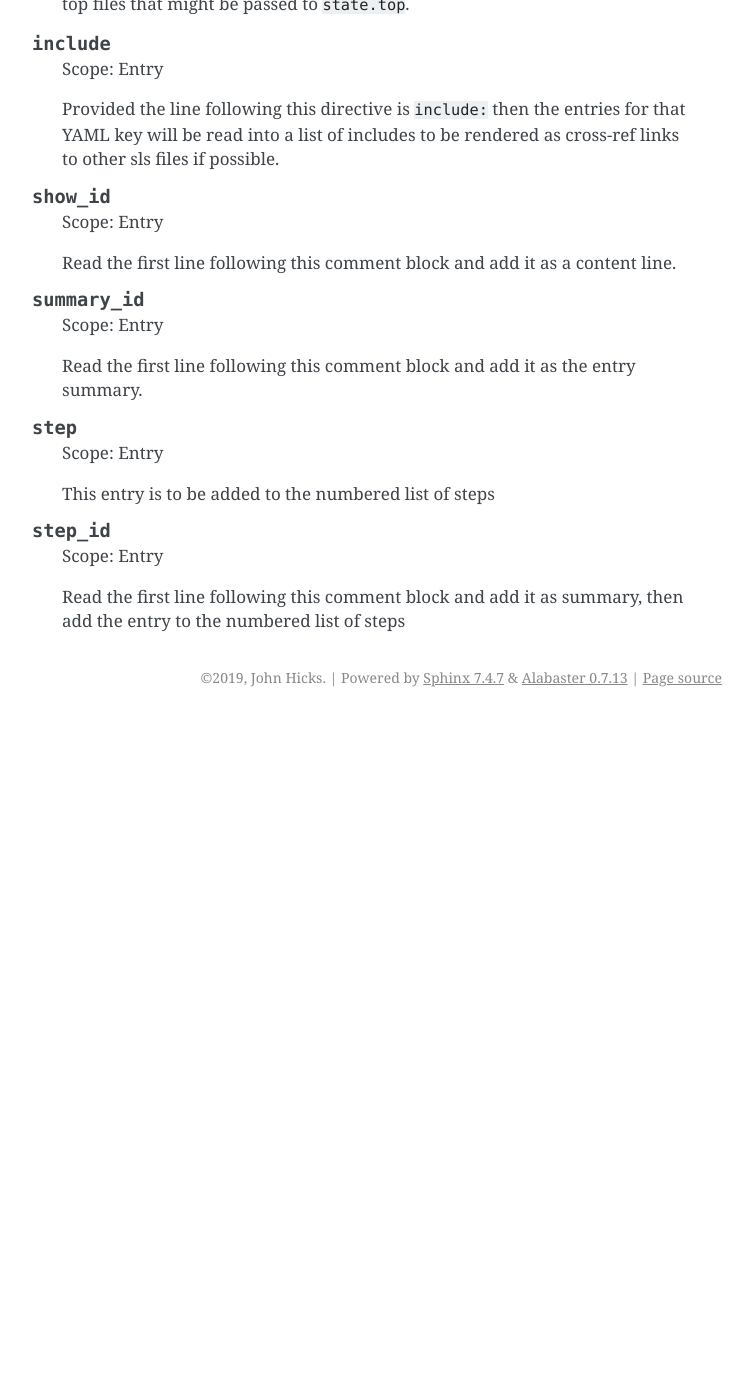
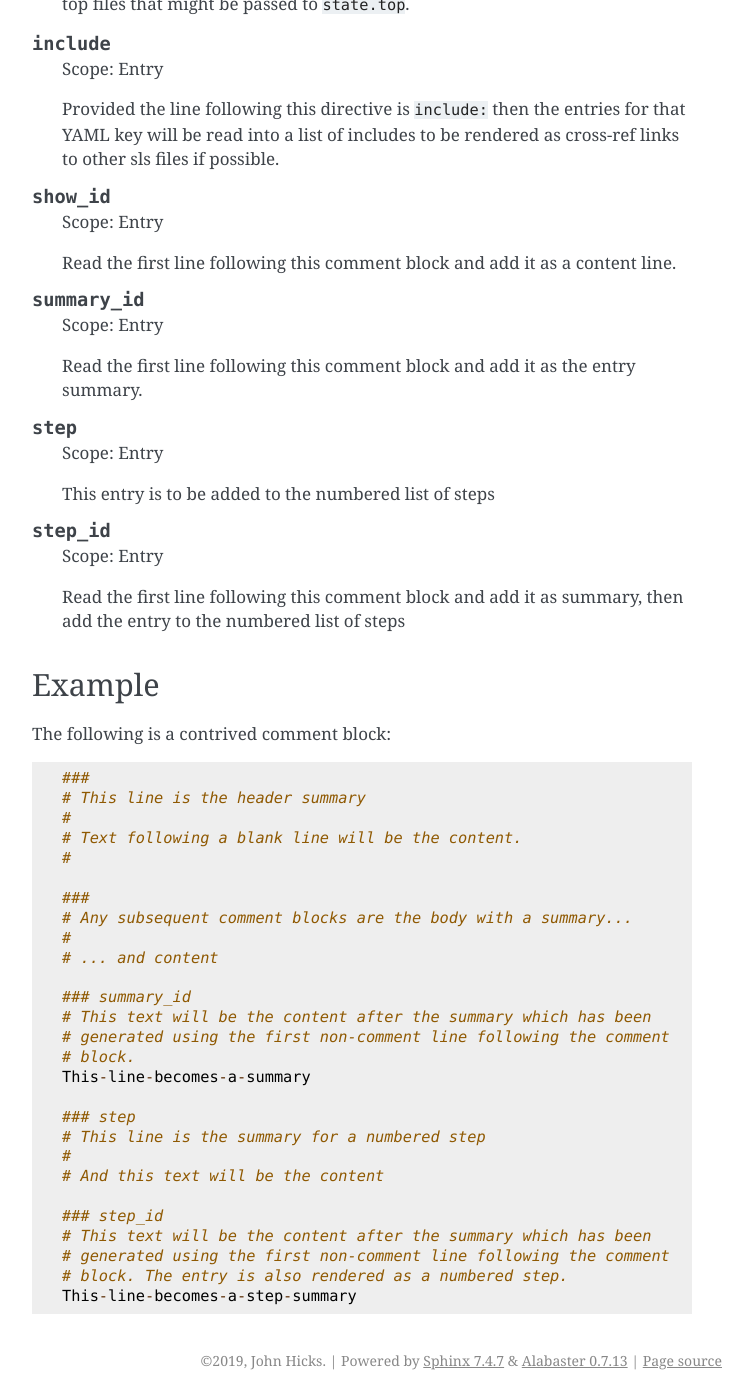
Before and after one commit to Tanoti/sphinxcontrib-autosaltsls, a Sphinx documentation site: the page built from docs/document.rst, in a window 1280 px wide and 1400 px high, scrolled down 817 px. Shown: the whole window, without its empty margins (388-1141 px from the left). Built offline with Sphinx 7.4.7, drawn with Linux system fonts in a browser that asks for light colours; the version number is read from the project's files by our own code; before the commit the page ends 1534 px from its top, so only the background shows below that; some of the changed text lies outside the part shown.

Commit message:
Updated example build and started documenting example fileset

```diff
--- a/README.rst
+++ b/README.rst
@@ -32,9 +32,6 @@ Next, add and configure AutoSaltSLS in your Sphinx project's ``conf.py``.
     autosaltsls_sources = {
         'states': {
             'title': 'States',
-            'exclude': [
-                'roles',
-            ],
             'template_path': '_templates/autosaltsls/states',
         },
         'pillar' : {
--- a/docs/conf.py
+++ b/docs/conf.py
@@ -16,14 +16,15 @@ import sys
 
 # Get the project root dir, which is the parent dir of this
 cwd = os.getcwd()
-project_root = os.path.dirname(cwd)
+project_root = os.path.join(os.path.dirname(cwd), 'sphinxcontrib')
 
 # Insert the project root dir as the first element in the PYTHONPATH.
 # This lets us ensure that the source package is imported, and that its
 # version is used.
 sys.path.insert(0, project_root)
+print(sys.path)
 
-import sphinxcontrib_autosaltsls
+import autosaltsls
 
 # -- Project information -----------------------------------------------------
 
@@ -32,9 +33,9 @@ copyright = '2019, John Hicks'
 author = 'John Hicks'
 
 # The short X.Y version.
-version = sphinxcontrib_autosaltsls.__version__
+version = autosaltsls.__version__
 # The full version, including alpha/beta/rc tags.
-release = sphinxcontrib_autosaltsls.__version__
+release = autosaltsls.__version__
 
 # -- General configuration ---------------------------------------------------
 
@@ -68,10 +69,14 @@ html_theme = 'alabaster'
 # so a file named "default.css" will overwrite the builtin "default.css".
 html_static_path = ['_static']
 
+
 #
 # Sphinx application setup
 #
 def setup(app):
-    app.add_object_type('confval', 'confval',
-                        objname='configuration value',
-                        indextemplate='pair: %s; configuration value')
+    app.add_object_type(
+        'confval',
+        'confval',
+        objname='configuration value',
+        indextemplate='pair: %s; configuration value'
+    )
--- a/docs/configuration.rst
+++ b/docs/configuration.rst
@@ -17,7 +17,7 @@ Configuration Options
 
                 autosaltsls_sources = '/srv/salt'
 
-        2. As a list of paths if you want to accept all the default source settings (see :ref:`Source Settings`_):
+        2. As a list of paths if you want to accept all the default source settings (see `Source Settings`_):
 
             .. code-block:: python
 
--- a/docs/document.rst
+++ b/docs/document.rst
@@ -14,7 +14,7 @@ or new block start string is read. Lines that begin with the ignore prefix speci
 The first document comment block in a file is denoted as being the Header and all other comment blocks are the Body. This
 allows for the indexing routines to extract the header summaries, etc.
 
-Any valid Sphinx formatting commands can be used in a document comment block.
+Any valid Sphinx formatting commands should be able to be used in a document comment block.
 
 Directives
 -----------
@@ -60,3 +60,35 @@ start prefix (multiple directives can be supplied by separating them with commas
 
     Read the first line following this comment block and add it as summary, then add the entry to the numbered list
     of steps
+
+Example
+--------
+The following is a contrived comment block::
+
+    ###
+    # This line is the header summary
+    #
+    # Text following a blank line will be the content.
+    #
+
+    ###
+    # Any subsequent comment blocks are the body with a summary...
+    #
+    # ... and content
+
+    ### summary_id
+    # This text will be the content after the summary which has been
+    # generated using the first non-comment line following the comment
+    # block.
+    This-line-becomes-a-summary
+
+    ### step
+    # This line is the summary for a numbered step
+    #
+    # And this text will be the content
+
+    ### step_id
+    # This text will be the content after the summary which has been
+    # generated using the first non-comment line following the comment
+    # block. The entry is also rendered as a numbered step.
+    This-line-becomes-a-step-summary
--- /dev/null
+++ b/docs/readme.rst
@@ -0,0 +1 @@
+.. include:: ../README.rst
```
Also changed, not shown: docs/example.rst (added, +14 -0 lines), docs/index.rst (+2 -5 lines), 2 other files.
